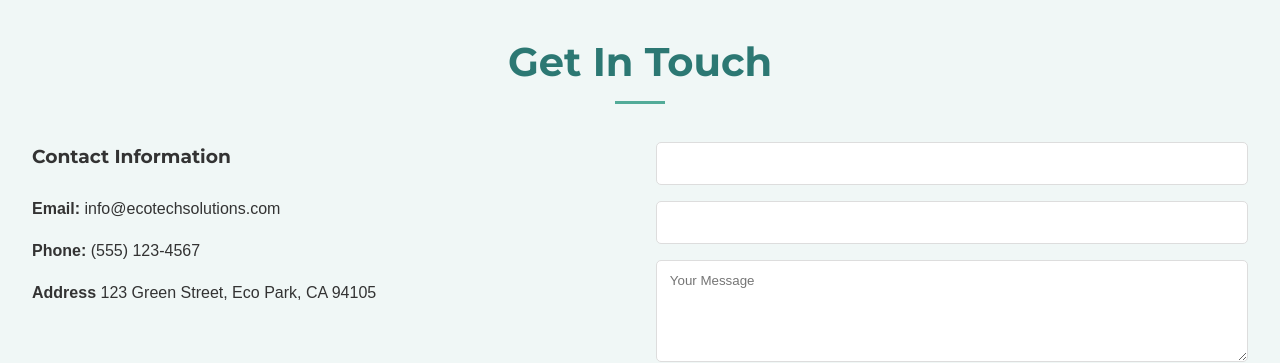
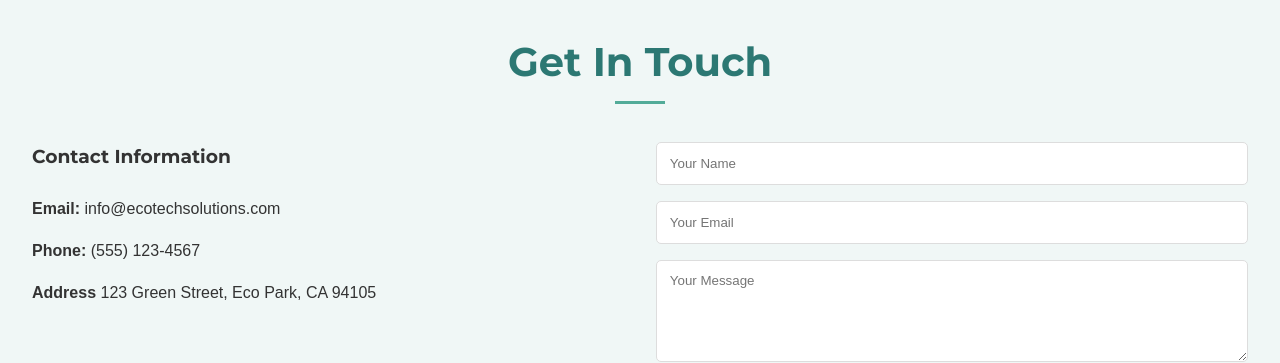
Before and after one commit to andy-comcast/andy-comcast, a plain HTML site: page index.html in a window 1280 px wide. Shown: the part 2730-3093 px from the top of the page. Drawn offline with Linux system fonts and the light colour scheme; a web font is replaced by a local one.

Commit message:
Fixed form input placeholder

```diff
--- a/index.html
+++ b/index.html
@@ -111,8 +111,8 @@
           <p class="gidole-regular"><strong>Address</strong> 123 Green Street, Eco Park, CA 94105</p>
         </div>
         <form class="contact-form gidole-regular">
-          <input type="text" plaeholder="Your Name" required>
-          <input type="email" plaeholder="Your Email" required>
+          <input type="text" placeholder="Your Name" required>
+          <input type="email" placeholder="Your Email" required>
           <textarea placeholder="Your Message" rows="5" required></textarea>
           <button type="submit" class="submit-button">Send Message</button>
         </form>
```
